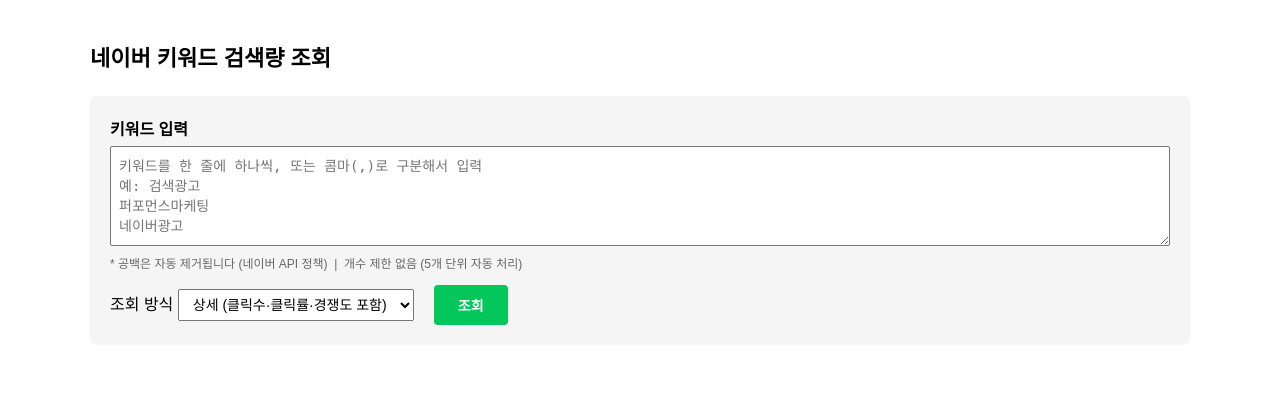
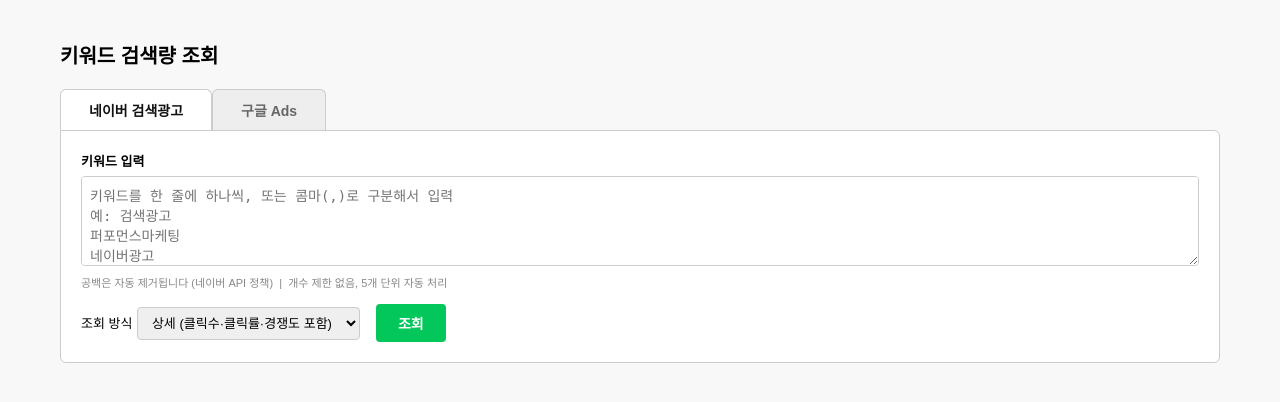
Before and after one commit to cse7600/puzl_performancemax-project, a Flask app: page / in a window 1280 px wide. Shown: the top 402 px of the page. Run offline with Flask 3, Linux system fonts and the light colour scheme.

Commit message:
feat: 구글 Ads 키워드 검색량 조회 추가 + 네이버/구글 탭 UI

```diff
--- a/naver-keyword-tool/app.py
+++ b/naver-keyword-tool/app.py
@@ -1,13 +1,13 @@
 """
-Flask web server for Naver Keyword Search Volume Tool
-로컬 브라우저에서 키워드 검색량을 조회하는 웹 인터페이스
+Flask web server for Keyword Search Volume Tool
+네이버 / 구글 키워드 검색량을 로컬 브라우저에서 조회하는 웹 인터페이스
 """
 
 import io
-import os
 from flask import Flask, render_template, request, send_file
-from keyword_tool import get_keyword_stats
 from dotenv import load_dotenv
+import keyword_tool as naver
+import google_keyword_tool as google
 
 load_dotenv()
 
@@ -16,72 +16,75 @@
 
 @app.route('/', methods=['GET', 'POST'])
 def index():
+    platform = request.form.get('platform', 'naver')
+    keywords_input = request.form.get('keywords', '').strip()
+    show_detail = int(request.form.get('show_detail', 1))
+
     df = None
     error = None
-    keywords_input = ''
 
-    if request.method == 'POST':
-        keywords_input = request.form.get('keywords', '').strip()
-        show_detail = int(request.form.get('show_detail', 1))
+    if request.method == 'POST' and keywords_input:
+        raw = [k.strip() for k in keywords_input.replace('\n', ',').split(',')]
+        keywords = [k for k in raw if k]
 
-        if not keywords_input:
-            error = '키워드를 입력해주세요.'
-        else:
-            # 줄바꿈 또는 콤마로 구분 허용
-            raw = [k.strip() for k in keywords_input.replace('\n', ',').split(',')]
-            keywords = [k for k in raw if k]
+        try:
+            if platform == 'naver':
+                df = naver.get_keyword_stats(keywords, show_detail=show_detail)
+            else:
+                df = google.get_keyword_stats(keywords)
 
-            try:
-                df = get_keyword_stats(keywords, show_detail=show_detail)
-                if df.empty:
-                    error = '조회 결과가 없습니다.'
-            except ValueError as e:
-                error = str(e)
-            except Exception as e:
-                error = f'API 오류: {str(e)}'
+            if df is not None and df.empty:
+                error = '조회 결과가 없습니다.'
+        except ValueError as e:
+            error = str(e)
+        except Exception as e:
+            error = f'API 오류: {str(e)}'
+    elif request.method == 'POST':
+        error = '키워드를 입력해주세요.'
 
     table_html = None
+    row_count = 0
     if df is not None and not df.empty:
-        table_html = df.to_html(
-            index=False,
-            classes='result-table',
-            border=1,
-        )
+        table_html = df.to_html(index=False, classes='result-table', border=1)
+        row_count = len(df)
 
     return render_template(
         'index.html',
+        platform=platform,
         table_html=table_html,
         error=error,
         keywords_input=keywords_input,
-        row_count=len(df) if df is not None and not df.empty else 0,
+        show_detail=show_detail,
+        row_count=row_count,
     )
 
 
 @app.route('/download', methods=['POST'])
 def download():
+    platform = request.form.get('platform', 'naver')
     keywords_input = request.form.get('keywords', '').strip()
     show_detail = int(request.form.get('show_detail', 1))
 
     raw = [k.strip() for k in keywords_input.replace('\n', ',').split(',')]
     keywords = [k for k in raw if k]
 
-    df = get_keyword_stats(keywords, show_detail=show_detail)
+    if platform == 'naver':
+        df = naver.get_keyword_stats(keywords, show_detail=show_detail)
+        filename = 'naver_keyword_stats.csv'
+    else:
+        df = google.get_keyword_stats(keywords)
+        filename = 'google_keyword_stats.csv'
 
     buf = io.BytesIO()
     df.to_csv(buf, index=False, encoding='utf-8-sig')
     buf.seek(0)
 
-    return send_file(
-        buf,
-        mimetype='text/csv',
-        as_attachment=True,
-        download_name='keyword_stats.csv',
-    )
+    return send_file(buf, mimetype='text/csv', as_attachment=True, download_name=filename)
 
 
 if __name__ == '__main__':
     print('=' * 50)
-    print('네이버 키워드 검색량 조회 도구')
+    print('키워드 검색량 조회 도구 (네이버 + 구글)')
     print('브라우저에서 http://localhost:8080 접속')
     print('종료: Ctrl+C')
     print('=' * 50)
--- a/naver-keyword-tool/requirements.txt
+++ b/naver-keyword-tool/requirements.txt
@@ -2,3 +2,5 @@
 pandas==2.2.3
 python-dotenv==1.0.1
 flask==3.1.0
+google-ads==29.1.0
+google-auth-oauthlib==1.2.1
--- a/naver-keyword-tool/templates/index.html
+++ b/naver-keyword-tool/templates/index.html
@@ -2,65 +2,118 @@
 <html lang="ko">
 <head>
   <meta charset="UTF-8">
-  <title>네이버 키워드 검색량 조회</title>
+  <title>키워드 검색량 조회</title>
   <style>
-    body { font-family: sans-serif; max-width: 1100px; margin: 40px auto; padding: 0 20px; }
-    h1 { font-size: 22px; margin-bottom: 24px; }
+    * { box-sizing: border-box; }
+    body { font-family: sans-serif; max-width: 1200px; margin: 40px auto; padding: 0 20px; background: #f8f8f8; }
+    h1 { font-size: 20px; margin-bottom: 20px; }
 
-    .form-section { background: #f5f5f5; padding: 20px; border-radius: 6px; margin-bottom: 24px; }
-    label { display: block; font-weight: bold; margin-bottom: 6px; }
-    textarea { width: 100%; height: 100px; padding: 8px; font-size: 14px; box-sizing: border-box; resize: vertical; }
-    .hint { font-size: 12px; color: #666; margin-top: 4px; }
+    .tabs { display: flex; gap: 0; margin-bottom: 0; }
+    .tab-btn {
+      padding: 10px 28px; font-size: 14px; font-weight: bold; cursor: pointer;
+      border: 1px solid #ccc; border-bottom: none; background: #eee; color: #666;
+      border-radius: 6px 6px 0 0;
+    }
+    .tab-btn.active { background: white; color: #111; border-color: #ccc; }
 
-    .options { display: flex; align-items: center; gap: 20px; margin-top: 14px; }
-    select { padding: 6px 10px; font-size: 14px; }
-    .btn { padding: 10px 24px; font-size: 14px; font-weight: bold; cursor: pointer; border: none; border-radius: 4px; }
-    .btn-search { background: #03C75A; color: white; }
-    .btn-search:hover { background: #02b350; }
-    .btn-download { background: #1a73e8; color: white; margin-left: auto; }
-    .btn-download:hover { background: #1557b0; }
+    .form-section {
+      background: white; border: 1px solid #ccc; border-radius: 0 6px 6px 6px;
+      padding: 20px; margin-bottom: 20px;
+    }
+    label { display: block; font-weight: bold; margin-bottom: 6px; font-size: 13px; }
+    textarea {
+      width: 100%; height: 90px; padding: 8px; font-size: 14px;
+      border: 1px solid #ccc; border-radius: 4px; resize: vertical;
+    }
+    .hint { font-size: 11px; color: #888; margin-top: 4px; }
 
-    .error { background: #fff0f0; border: 1px solid #ffcccc; padding: 12px 16px; border-radius: 4px; color: #cc0000; margin-bottom: 16px; }
+    .options { display: flex; align-items: center; gap: 16px; margin-top: 14px; flex-wrap: wrap; }
+    select { padding: 7px 10px; font-size: 13px; border: 1px solid #ccc; border-radius: 4px; }
+    .btn {
+      padding: 9px 22px; font-size: 14px; font-weight: bold;
+      cursor: pointer; border: none; border-radius: 4px;
+    }
+    .btn-naver  { background: #03C75A; color: white; }
+    .btn-naver:hover  { background: #02a84c; }
+    .btn-google { background: #4285F4; color: white; }
+    .btn-google:hover { background: #2b6fd6; }
+    .btn-download { background: #555; color: white; }
+    .btn-download:hover { background: #333; }
 
-    .result-section { margin-top: 10px; }
-    .result-meta { font-size: 13px; color: #555; margin-bottom: 10px; }
-    .result-meta span { font-weight: bold; color: #111; }
+    .error {
+      background: #fff0f0; border: 1px solid #ffcccc;
+      padding: 10px 14px; border-radius: 4px; color: #cc0000;
+      margin-bottom: 14px; font-size: 13px;
+    }
+
+    .result-section { background: white; border: 1px solid #ccc; border-radius: 6px; padding: 16px; }
+    .top-bar { display: flex; align-items: center; margin-bottom: 12px; }
+    .result-meta { font-size: 13px; color: #555; }
+    .result-meta b { color: #111; }
 
     .table-wrap { overflow-x: auto; }
-    .result-table { border-collapse: collapse; width: 100%; font-size: 13px; min-width: 700px; }
-    .result-table th { background: #333; color: white; padding: 9px 12px; text-align: right; white-space: nowrap; }
+    .result-table { border-collapse: collapse; width: 100%; font-size: 13px; min-width: 600px; }
+    .result-table th {
+      padding: 9px 12px; text-align: right; white-space: nowrap;
+      border-bottom: 2px solid #333; background: #333; color: white;
+    }
     .result-table th:first-child { text-align: left; }
-    .result-table td { padding: 8px 12px; border-bottom: 1px solid #ddd; text-align: right; }
-    .result-table td:first-child { text-align: left; font-weight: 500; }
-    .result-table tr:hover { background: #f9f9f9; }
-    .result-table tr:nth-child(even) { background: #fafafa; }
-    .result-table tr:nth-child(even):hover { background: #f0f0f0; }
+    .result-table td { padding: 7px 12px; border-bottom: 1px solid #eee; text-align: right; }
+    .result-table td:first-child { text-align: left; }
+    .result-table tr:hover td { background: #f5f5f5; }
 
-    .top-bar { display: flex; align-items: center; margin-bottom: 10px; }
+    .badge {
+      display: inline-block; padding: 2px 8px; border-radius: 10px;
+      font-size: 11px; font-weight: bold; margin-left: 8px; vertical-align: middle;
+    }
+    .badge-naver  { background: #e8fdf0; color: #03C75A; border: 1px solid #b3f0ce; }
+    .badge-google { background: #e8f0fe; color: #4285F4; border: 1px solid #b3ccfc; }
   </style>
 </head>
 <body>
 
-<h1>네이버 키워드 검색량 조회</h1>
+<h1>키워드 검색량 조회</h1>
 
-<div class="form-section">
-  <form method="POST" action="/">
+<form method="POST" action="/" id="main-form">
+  <div class="tabs">
+    <button type="submit" name="platform" value="naver"
+      class="tab-btn {% if platform == 'naver' %}active{% endif %}">
+      네이버 검색광고
+    </button>
+    <button type="submit" name="platform" value="google"
+      class="tab-btn {% if platform == 'google' %}active{% endif %}">
+      구글 Ads
+    </button>
+  </div>
+
+  <div class="form-section">
     <label>키워드 입력</label>
     <textarea name="keywords" placeholder="키워드를 한 줄에 하나씩, 또는 콤마(,)로 구분해서 입력&#10;예: 검색광고&#10;퍼포먼스마케팅&#10;네이버광고">{{ keywords_input }}</textarea>
-    <p class="hint">* 공백은 자동 제거됩니다 (네이버 API 정책) &nbsp;|&nbsp; 개수 제한 없음 (5개 단위 자동 처리)</p>
+    <p class="hint">
+      {% if platform == 'naver' %}
+        공백은 자동 제거됩니다 (네이버 API 정책) &nbsp;|&nbsp; 개수 제한 없음, 5개 단위 자동 처리
+      {% else %}
+        구글은 20개 단위로 자동 처리됩니다 &nbsp;|&nbsp; 한국(KR) 기준 월간 검색량
+      {% endif %}
+    </p>
 
     <div class="options">
+      {% if platform == 'naver' %}
       <div>
         <label style="display:inline; font-weight:normal;">조회 방식</label>
         <select name="show_detail">
-          <option value="1">상세 (클릭수·클릭률·경쟁도 포함)</option>
-          <option value="0">간단 (검색수만)</option>
+          <option value="1" {% if show_detail == 1 %}selected{% endif %}>상세 (클릭수·클릭률·경쟁도 포함)</option>
+          <option value="0" {% if show_detail == 0 %}selected{% endif %}>간단 (검색수만)</option>
         </select>
       </div>
-      <button type="submit" class="btn btn-search">조회</button>
+      <button type="submit" name="platform" value="naver" class="btn btn-naver">조회</button>
+      {% else %}
+      <input type="hidden" name="show_detail" value="1">
+      <button type="submit" name="platform" value="google" class="btn btn-google">조회</button>
+      {% endif %}
     </div>
-  </form>
-</div>
+  </div>
+</form>
 
 {% if error %}
 <div class="error">{{ error }}</div>
@@ -69,15 +122,19 @@
 {% if table_html %}
 <div class="result-section">
   <div class="top-bar">
-    <div class="result-meta">총 <span>{{ row_count }}</span>개 키워드 &nbsp;|&nbsp; 총 월간검색수 내림차순</div>
-
+    <div class="result-meta">
+      총 <b>{{ row_count }}</b>개 키워드
+      <span class="badge {% if platform == 'naver' %}badge-naver{% else %}badge-google{% endif %}">
+        {{ '네이버' if platform == 'naver' else 'Google' }}
+      </span>
+    </div>
     <form method="POST" action="/download" style="margin-left:auto;">
       <input type="hidden" name="keywords" value="{{ keywords_input }}">
-      <input type="hidden" name="show_detail" value="1">
+      <input type="hidden" name="platform" value="{{ platform }}">
+      <input type="hidden" name="show_detail" value="{{ show_detail }}">
       <button type="submit" class="btn btn-download">CSV 다운로드</button>
     </form>
   </div>
-
   <div class="table-wrap">
     {{ table_html | safe }}
   </div>
```
Also changed, not shown: naver-keyword-tool/google_keyword_tool.py (added, +149 -0 lines), 1 other file.
